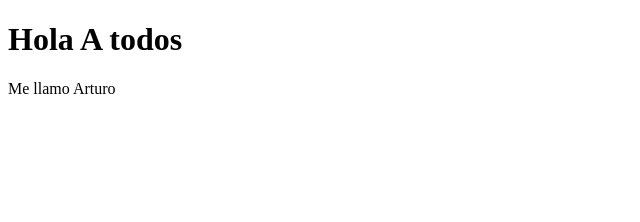
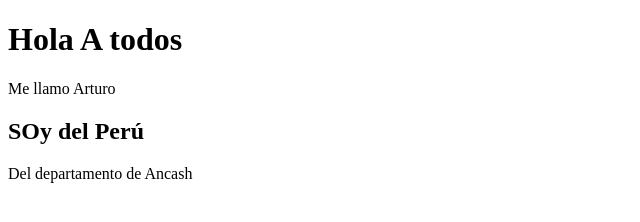
Before and after one commit to HurtadoMendezArturo/PracticandoGit, a plain HTML site: page index.html in a window 1280 px wide. Shown: the whole page, without its empty margins (0-640 px from the left). Drawn offline with Linux system fonts and the light colour scheme.

Commit message:
Agrege lugar de nacimiento

```diff
--- a/index.html
+++ b/index.html
@@ -8,6 +8,7 @@
 <body>
 	<h1>Hola A todos</h1>
 	<p>Me llamo Arturo</p>
-
+   	<h2>SOy del Perú</h2>
+	<p>Del departamento de Ancash</p>
 </body>
 </html>
```
